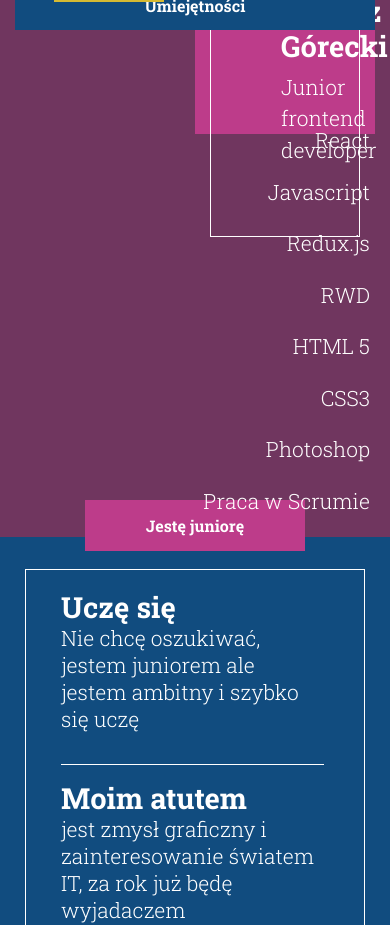
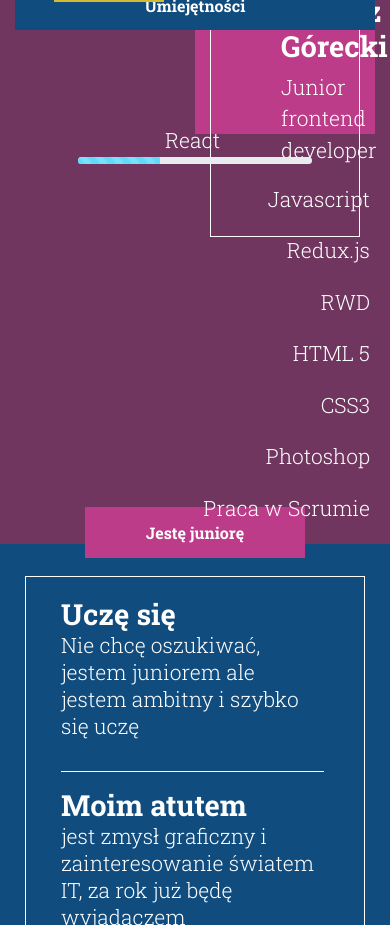
Before and after one commit to sq1fya/my-lp, a React (Create React App) app: page / in a window 390 px wide. Shown: the part 900-1825 px from the top of the page. Built offline with nearby package versions, Linux system fonts and the light colour scheme.

Commit message:
WIP: set view port column

```diff
--- a/src/components/section-skills/section-skills.js
+++ b/src/components/section-skills/section-skills.js
@@ -31,10 +31,10 @@ class SectionSkills extends Component {
                   </div>
                 </div>
               </div>
-              <div className="skills-box justify-content-md-end align-self-center col-12 col-md-6">
+              <div className="skills-box justify-content-md-end align-self-center col-12 col-lg-6">
                 <div className="skill row justify-content-center justify-content-lg-end flex-column flex-lg-row">
-                  <p className="col text-right">React</p>
-                  <div className="progress col-7">
+                  <p className="col text-lg-right text-center">React</p>
+                  <div className="progress col-lg-7 ">
                     <div
                       className="row progress-bar progress-bar-striped progress-bar-animated bg-react"
                       role="progressbar"
```
